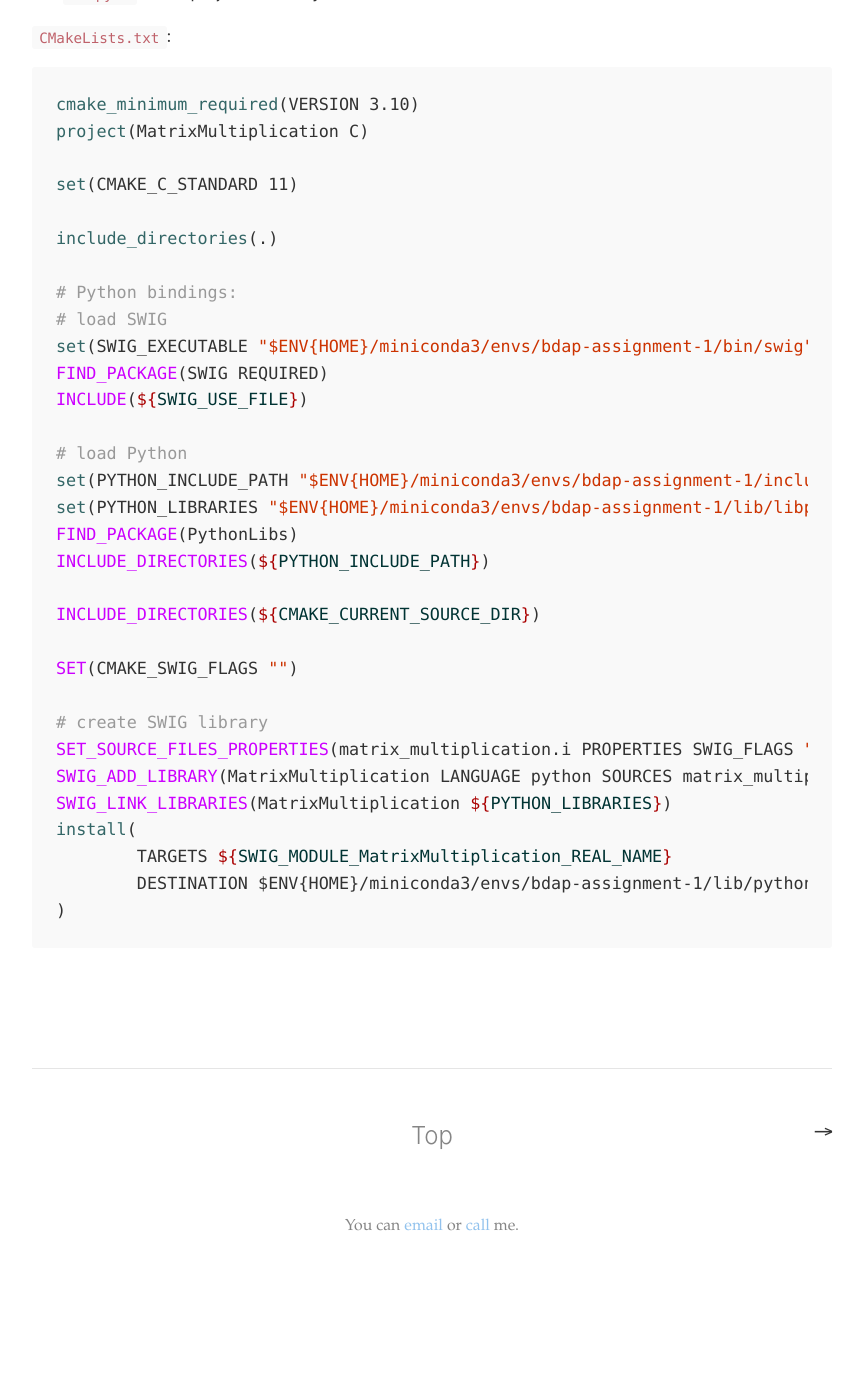
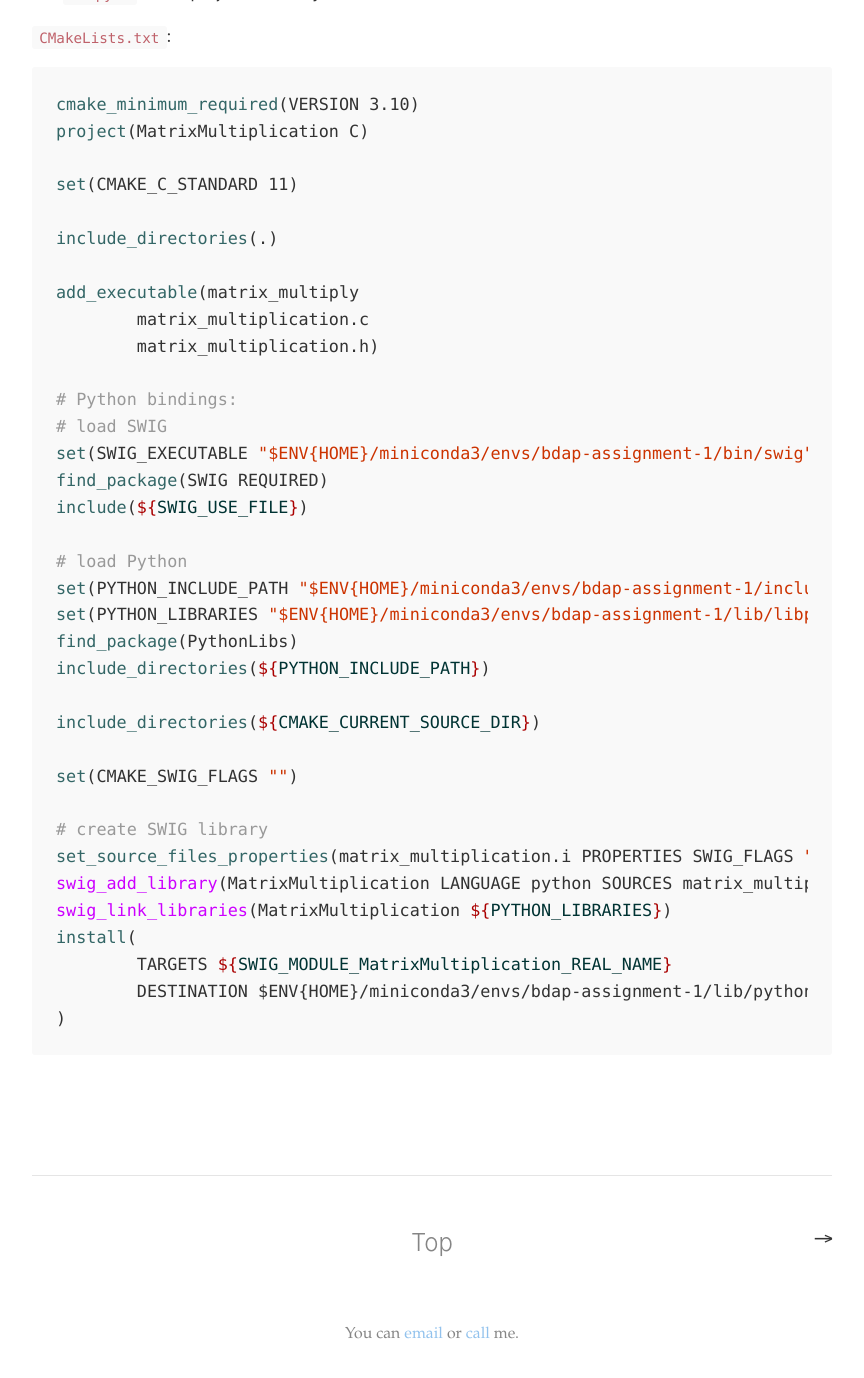
Before and after one commit to jppgks/blog, a Jekyll site: the page built from _posts/2019-11-03-c-python-bindings-swig-numpy-cmake.md, in a window 1280 px wide and 1400 px high, scrolled down 1988 px. Shown: the top 1378 px of the window, without its empty margins (208-1072 px from the left). Built offline with Jekyll 4.4.1, drawn with Linux system fonts in a browser that asks for light colours; before the commit the page ends 3281 px from its top, so only the background shows below that.

Commit message:
Update 2019-11-03-c-python-bindings-swig-numpy-cmake.md

```diff
--- a/_posts/2019-11-03-c-python-bindings-swig-numpy-cmake.md
+++ b/_posts/2019-11-03-c-python-bindings-swig-numpy-cmake.md
@@ -83,26 +83,30 @@ set(CMAKE_C_STANDARD 11)
 
 include_directories(.)
 
+add_executable(matrix_multiply
+        matrix_multiplication.c
+        matrix_multiplication.h)
+
 # Python bindings:
 # load SWIG
 set(SWIG_EXECUTABLE "$ENV{HOME}/miniconda3/envs/bdap-assignment-1/bin/swig")
-FIND_PACKAGE(SWIG REQUIRED)
-INCLUDE(${SWIG_USE_FILE})
+find_package(SWIG REQUIRED)
+include(${SWIG_USE_FILE})
 
 # load Python
 set(PYTHON_INCLUDE_PATH "$ENV{HOME}/miniconda3/envs/bdap-assignment-1/include/python3.7m")
 set(PYTHON_LIBRARIES "$ENV{HOME}/miniconda3/envs/bdap-assignment-1/lib/libpython3.7m.so")
-FIND_PACKAGE(PythonLibs)
-INCLUDE_DIRECTORIES(${PYTHON_INCLUDE_PATH})
+find_package(PythonLibs)
+include_directories(${PYTHON_INCLUDE_PATH})
 
-INCLUDE_DIRECTORIES(${CMAKE_CURRENT_SOURCE_DIR})
+include_directories(${CMAKE_CURRENT_SOURCE_DIR})
 
-SET(CMAKE_SWIG_FLAGS "")
+set(CMAKE_SWIG_FLAGS "")
 
 # create SWIG library
-SET_SOURCE_FILES_PROPERTIES(matrix_multiplication.i PROPERTIES SWIG_FLAGS "-includeall")
-SWIG_ADD_LIBRARY(MatrixMultiplication LANGUAGE python SOURCES matrix_multiplication.i matrix_multiplication.c)
-SWIG_LINK_LIBRARIES(MatrixMultiplication ${PYTHON_LIBRARIES})
+set_source_files_properties(matrix_multiplication.i PROPERTIES SWIG_FLAGS "-includeall")
+swig_add_library(MatrixMultiplication LANGUAGE python SOURCES matrix_multiplication.i matrix_multiplication.c)
+swig_link_libraries(MatrixMultiplication ${PYTHON_LIBRARIES})
 install(
         TARGETS ${SWIG_MODULE_MatrixMultiplication_REAL_NAME}
         DESTINATION $ENV{HOME}/miniconda3/envs/bdap-assignment-1/lib/python3.7/site-packages
```
